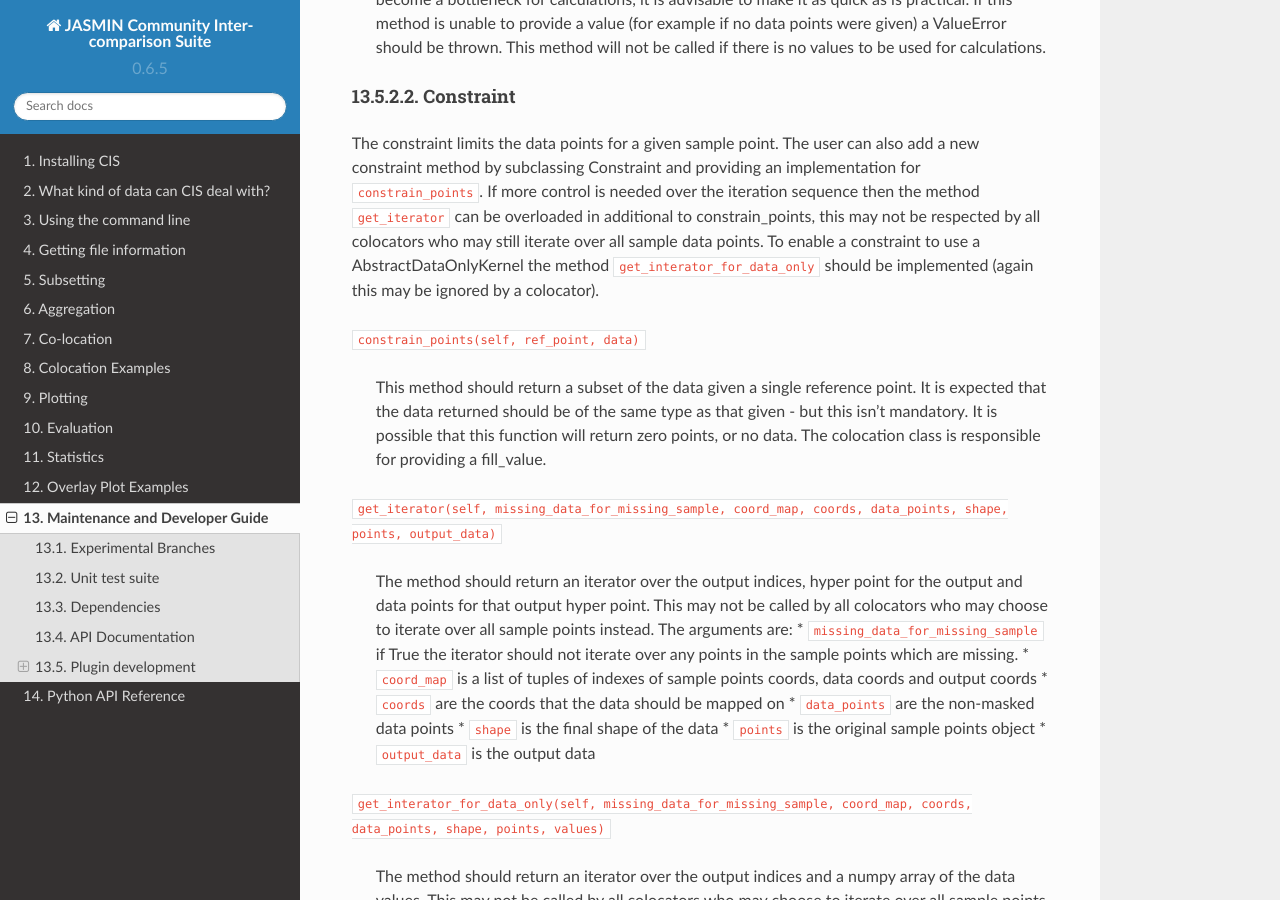
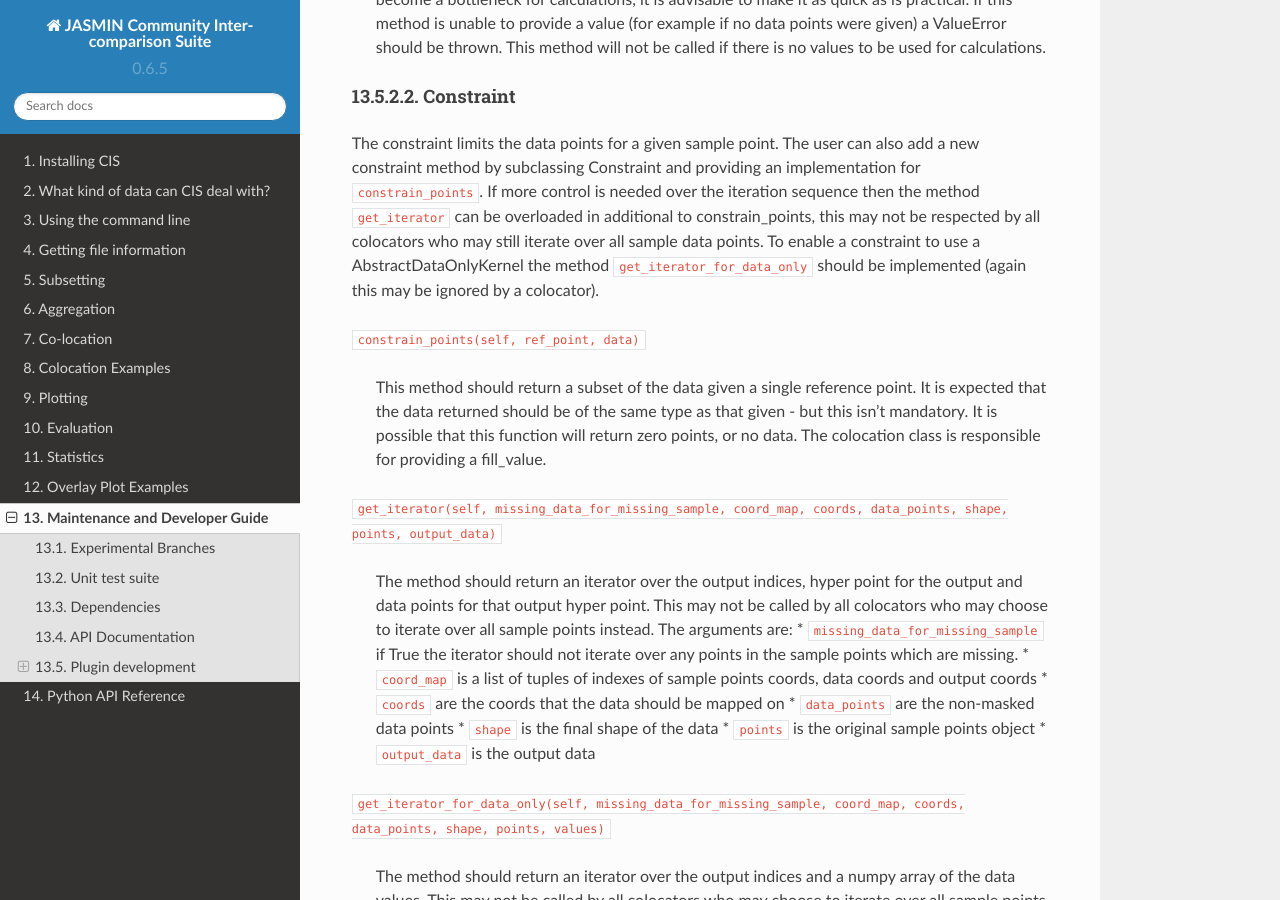
Before and after one commit to cedadev/cis, a Sphinx documentation site: the page built from doc/maintenance_and_development.rst, in a window 1280 px wide and 900 px high, scrolled down 4337 px. Built offline with Sphinx 7.4.7 and the Read the Docs theme 2.0.0, drawn with Linux system fonts in a browser that asks for light colours.

Commit message:
Fix type in method name 'get_interator_for_data_only'

```diff
--- a/doc/maintenance_and_development.rst
+++ b/doc/maintenance_and_development.rst
@@ -193,7 +193,7 @@ The user can also add a new constraint method by subclassing Constraint and prov
 ``get_iterator`` can be
 overloaded in additional to constrain_points, this may not be respected by all colocators who may still iterate over all
 sample data points. To enable a constraint to use a AbstractDataOnlyKernel the method
-``get_interator_for_data_only`` should be implemented (again this may be ignored by a colocator).
+``get_iterator_for_data_only`` should be implemented (again this may be ignored by a colocator).
 
 ``constrain_points(self, ref_point, data)``
 
@@ -215,7 +215,7 @@ sample data points. To enable a constraint to use a AbstractDataOnlyKernel the m
  * ``points`` is the original sample points object
  * ``output_data`` is the output data
 
-``get_interator_for_data_only(self, missing_data_for_missing_sample, coord_map, coords, data_points, shape, points, values)``
+``get_iterator_for_data_only(self, missing_data_for_missing_sample, coord_map, coords, data_points, shape, points, values)``
 
  The method should return an iterator over the output indices and a numpy array of the data values.
  This may not be called by all colocators who may choose to iterate over all sample points instead. The parameters are
```
Also changed, not shown: 1 other file.
